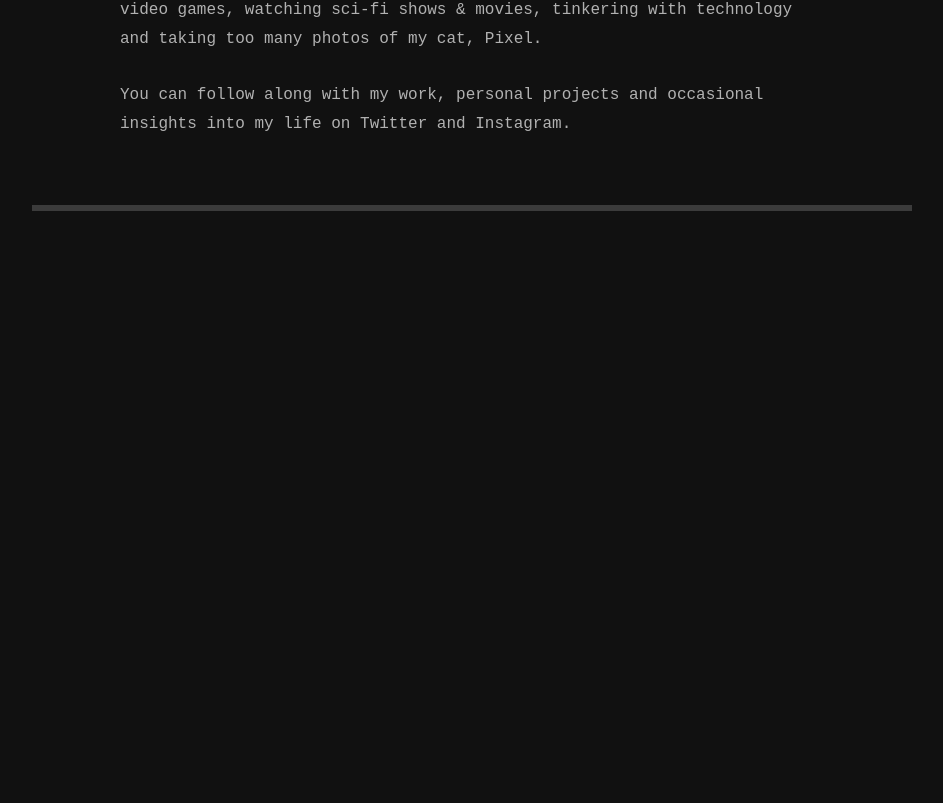
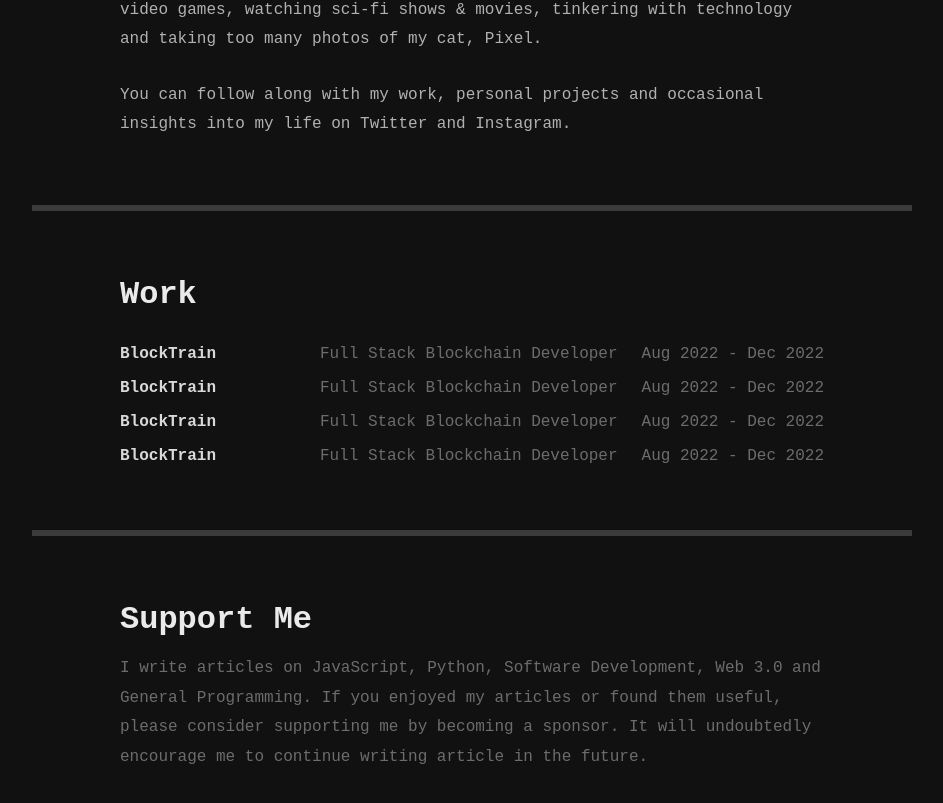
Before and after one commit to harshpandey002/portfolio-new, a Next.js app: page /about in a window 1280 px wide. Shown: the part 1339-2142 px from the top of the page, without its empty margins (168-1111 px from the left). Before the commit the page ends 1673 px from the top, so only its background shows below. Built offline with nearby package versions, Linux system fonts and the light colour scheme; grey boxes are pictures that could not be loaded.

Commit message:
About Page

```diff
--- a/pages/about.jsx
+++ b/pages/about.jsx
@@ -47,8 +47,44 @@ export default function about() {
             insights into my life on Twitter and Instagram.
           </p>
         </div>
+
         <hr id="hr" />
+
+        <div className={styles.work}>
+          <h3>Work</h3>
+          <div className={styles.table}>
+            <Work />
+            <Work />
+            <Work />
+            <Work />
+          </div>
+        </div>
+
+        <hr id="hr" />
+
+        <div className={styles.work}>
+          <h3>Support Me</h3>
+          <p id={styles.sponsor}>
+            I write articles on JavaScript, Python, Software Development, Web
+            3.0 and General Programming. If you enjoyed my articles or found
+            them useful, please consider supporting me by becoming a sponsor. It
+            will undoubtedly encourage me to continue writing article in the
+            future.
+          </p>
+        </div>
       </div>
     </Layout>
   );
 }
+
+function Work() {
+  return (
+    <div className={styles.row}>
+      <p className={styles.org}>BlockTrain</p>
+      <span className={styles.details}>
+        <p>Full Stack Blockchain Developer</p>
+        <p>Aug 2022 - Dec 2022</p>
+      </span>
+    </div>
+  );
+}
--- a/styles/About.module.css
+++ b/styles/About.module.css
@@ -17,3 +17,54 @@
   color: #b1b1b1;
   line-height: 1.85;
 }
+
+.work {
+  display: flex;
+  width: 80%;
+  margin: 0 auto;
+  flex-direction: column;
+}
+
+.work h3 {
+  font-size: 32px;
+  color: #eaeaea;
+  font-weight: 600;
+  margin-bottom: 32px;
+}
+
+.table {
+  width: 100%;
+  display: flex;
+  flex-direction: column;
+  gap: 16px;
+}
+
+.row {
+  width: 100%;
+  display: flex;
+  align-items: center;
+  justify-content: space-between;
+  font-size: 16px;
+}
+
+.org {
+  color: #d9d9d9;
+  font-weight: 600;
+}
+
+.details {
+  display: flex;
+  align-items: center;
+  gap: 24px;
+}
+
+.details p {
+  color: #6c6c6c;
+}
+
+#sponsor {
+  margin-top: -16px;
+  color: #6c6c6c;
+  font-size: 16px;
+  line-height: 1.85;
+}
```
